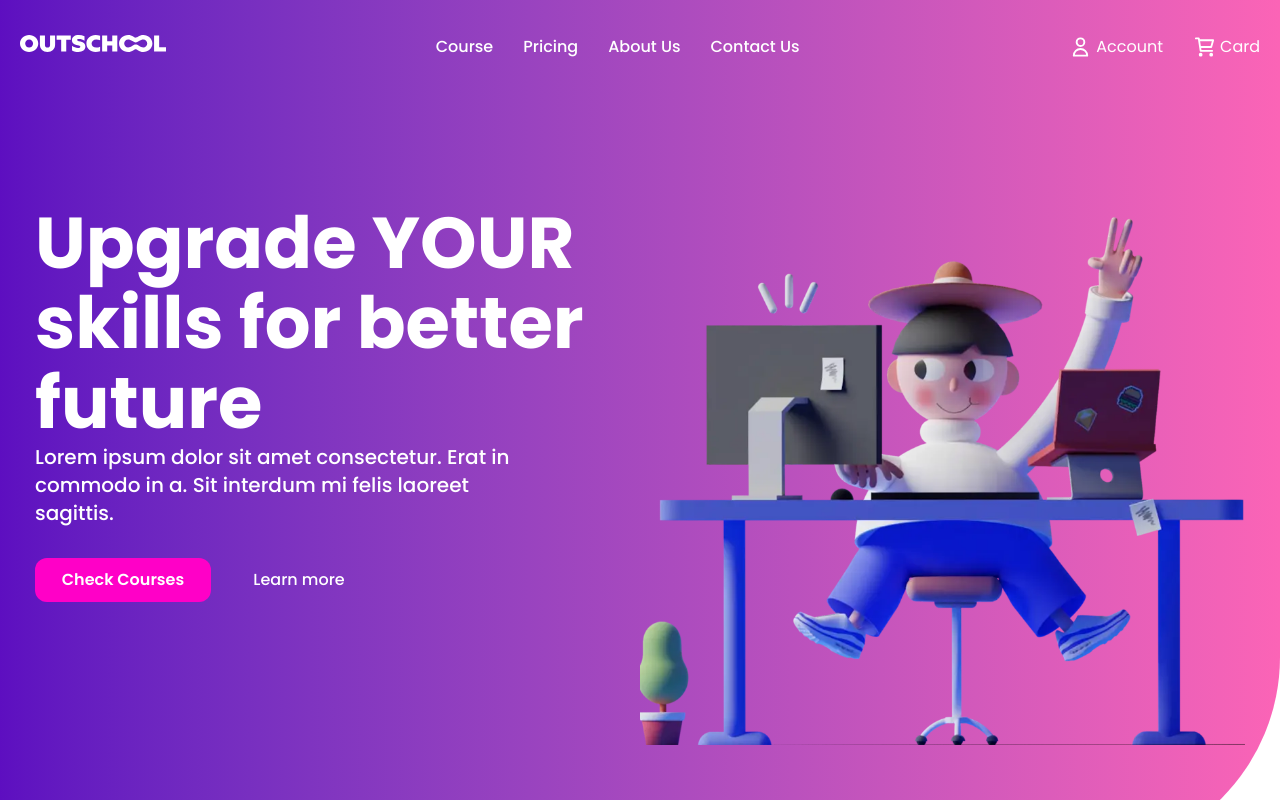
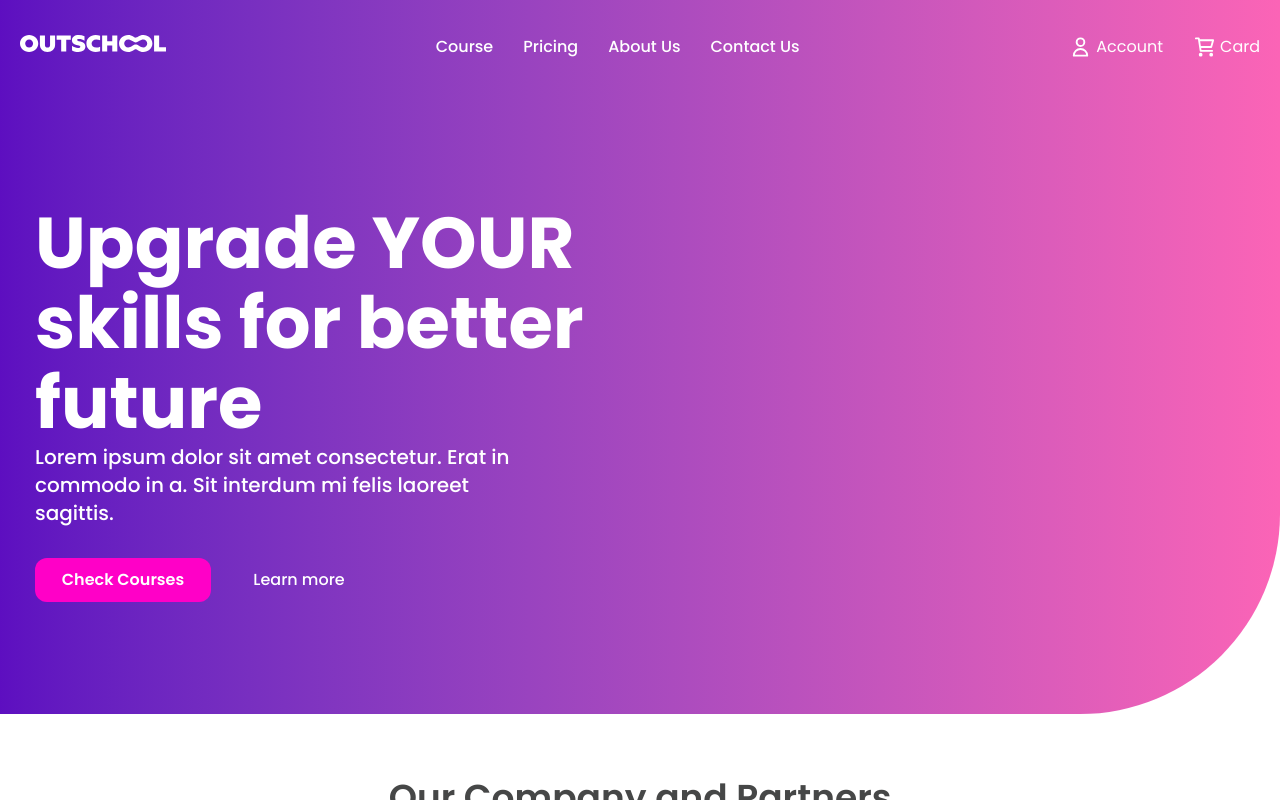
Before and after one commit to Splecial7ka/outschool, a React (Vite) app: page / in a window 1280 px wide. Shown: the top 800 px of the page. Built offline with nearby package versions, Linux system fonts and the light colour scheme.

Commit message:
Preload2test

```diff
--- a/src/components/HeroSection.jsx
+++ b/src/components/HeroSection.jsx
@@ -56,14 +56,7 @@ export const HeroSection = ({ children }) => {
             </button>
           </div>
         </div>
-        <div>
-          <img
-            className=""
-            src="/outschool/assets/sally_very_small.webp"
-            alt="sally"
-            rel="preload"
-          />
-        </div>
+        <div></div>
       </section>
     </section>
   );
```
